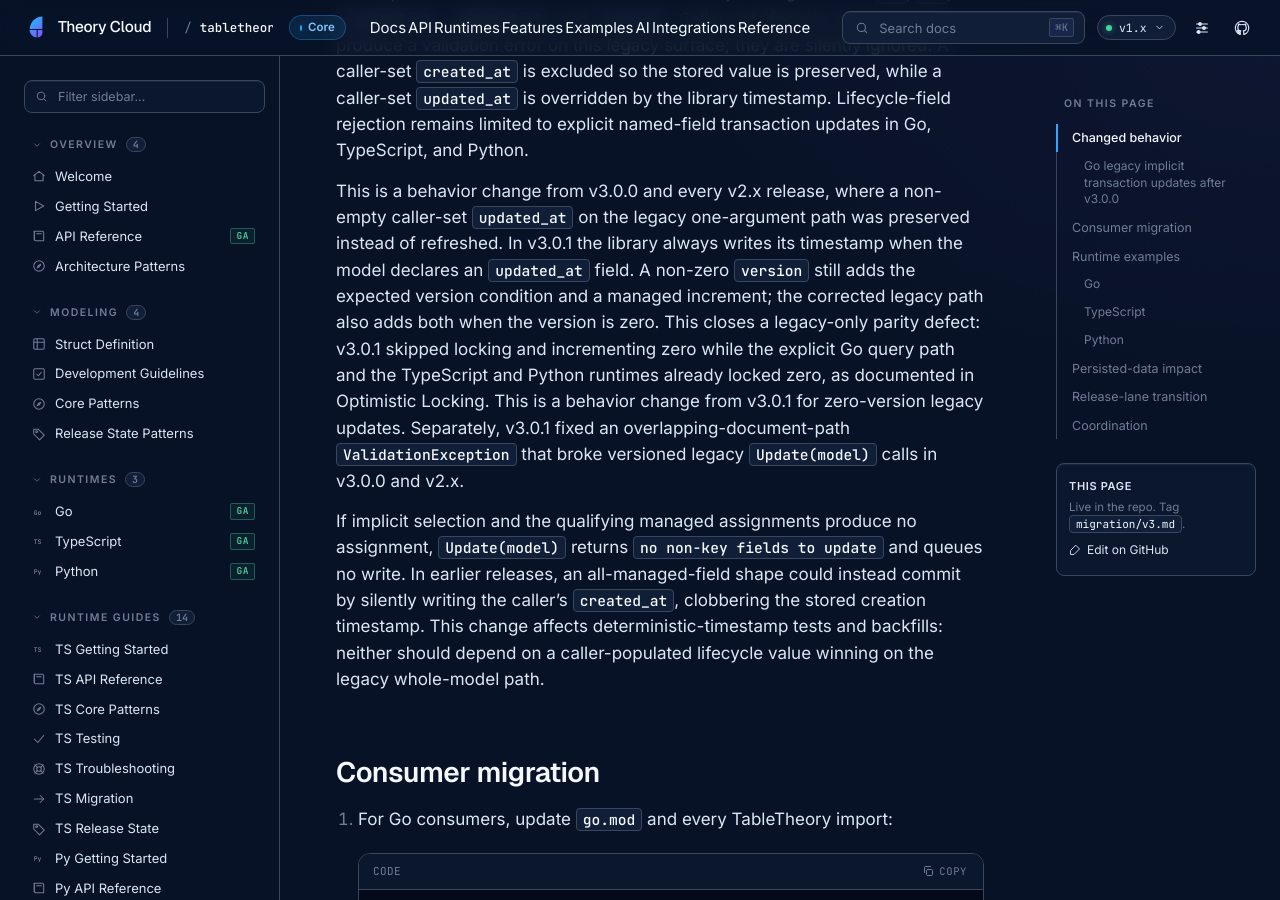
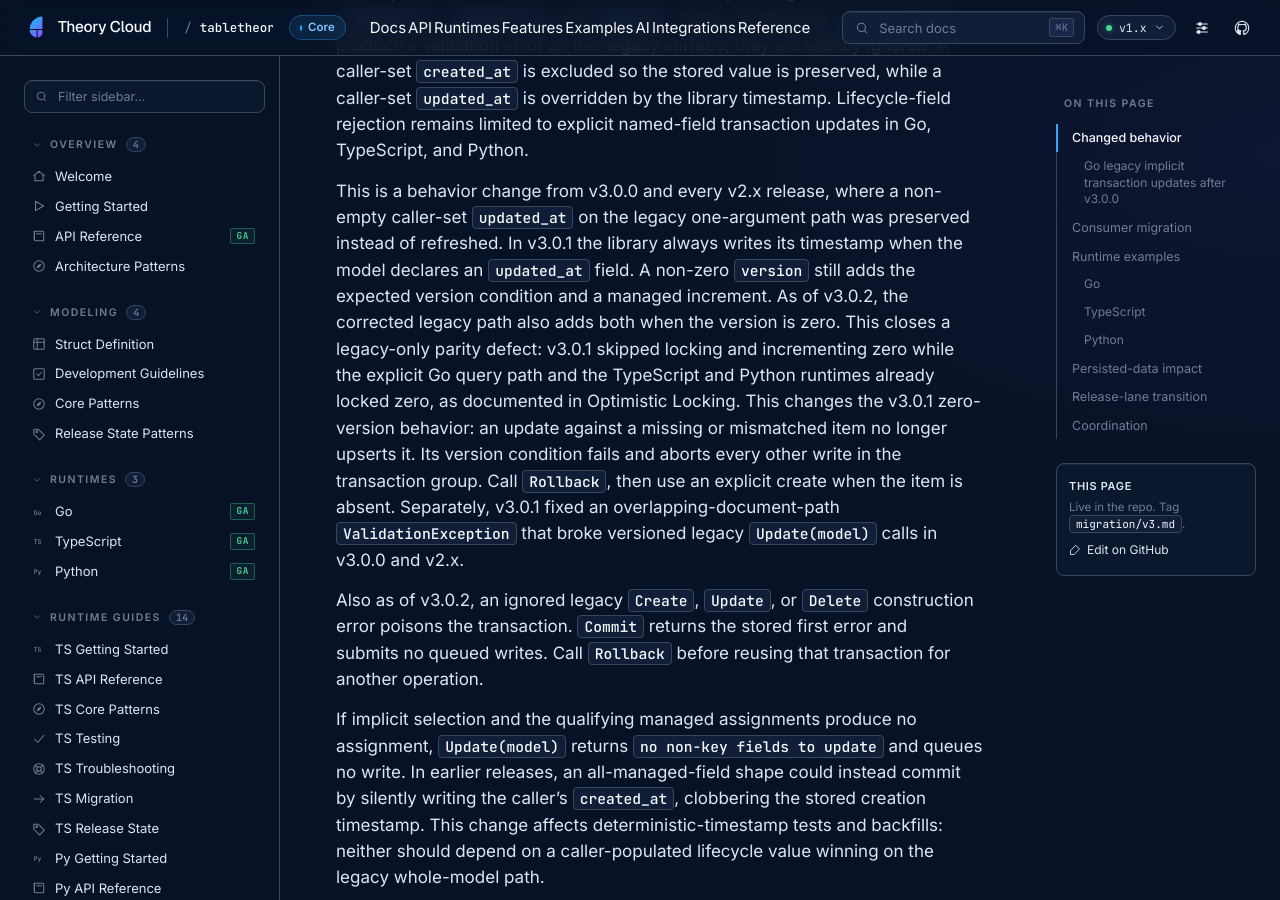
Before and after one commit to theory-cloud/TableTheory, a Jekyll site: the page built from docs/migration/v3.md, in a window 1280 px wide and 900 px high, scrolled down 2090 px. Built offline with Jekyll 4.4.1, drawn with Linux system fonts in a browser that asks for light colours; some of the changed text lies outside the part shown.

Commit message:
docs(migration): explain transaction recovery changes

```diff
--- a/docs/migration/v3.md
+++ b/docs/migration/v3.md
@@ -82,14 +82,22 @@ This is a behavior change from v3.0.0 and every v2.x release, where a non-empty
 caller-set `updated_at` on the legacy one-argument path was preserved instead
 of refreshed. In v3.0.1 the library always writes its timestamp when the model
 declares an `updated_at` field. A non-zero `version` still adds the expected
-version condition and a managed increment; the corrected legacy path also adds
-both when the version is zero. This closes a legacy-only parity defect: v3.0.1
-skipped locking and incrementing zero while the explicit Go query path and the
-TypeScript and Python runtimes already locked zero, as documented in
+version condition and a managed increment. As of v3.0.2, the corrected legacy
+path also adds both when the version is zero. This closes a legacy-only parity
+defect: v3.0.1 skipped locking and incrementing zero while the explicit Go
+query path and the TypeScript and Python runtimes already locked zero, as documented in
 [Optimistic Locking](../features/optimistic-locking.md#update-is-not-an-upsert).
-This is a behavior change from v3.0.1 for zero-version legacy updates.
+This changes the v3.0.1 zero-version behavior: an update against a missing or
+mismatched item no longer upserts it. Its version condition fails and aborts
+every other write in the transaction group. Call `Rollback`, then use an
+explicit create when the item is absent.
 Separately, v3.0.1 fixed an overlapping-document-path `ValidationException`
 that broke versioned legacy `Update(model)` calls in v3.0.0 and v2.x.
+
+Also as of v3.0.2, an ignored legacy `Create`, `Update`, or `Delete`
+construction error poisons the transaction. `Commit` returns the stored first
+error and submits no queued writes. Call `Rollback` before reusing that
+transaction for another operation.
 
 If implicit selection and the qualifying managed assignments produce no
 assignment, `Update(model)` returns `no non-key fields to update` and queues no
@@ -156,8 +164,13 @@ legacy whole-model path.
     to normalized JSON `S`; existing reads remain tolerant of both encodings.
 14. Audit legacy Go one-argument `Transaction.Update(model)` callers,
     especially deterministic-timestamp tests and backfills. Remove expectations
-    that caller-set `updated_at` is preserved, and handle
-    `no non-key fields to update` before committing the transaction.
+    that caller-set `updated_at` is preserved. A zero-version update no longer
+    upserts a missing or mismatched item: its failed condition aborts the whole
+    transaction group, so call `Rollback` and issue an explicit create when the
+    item is absent. Handle every `Create`, `Update`, or `Delete` construction
+    error rather than ignoring it; the first error poisons the transaction,
+    `Commit` returns it without submitting any queued write, and `Rollback` is
+    required before the transaction can be reused.
 
 Legacy Go index-role tags such as `theorydb:"gsi:Name:pk"` and
 `theorydb:"gsi:Name:sk"` remain protected from update assignment. Exact token
```
Also changed, not shown: docs/features/transactions.md (+8 -7 lines).
